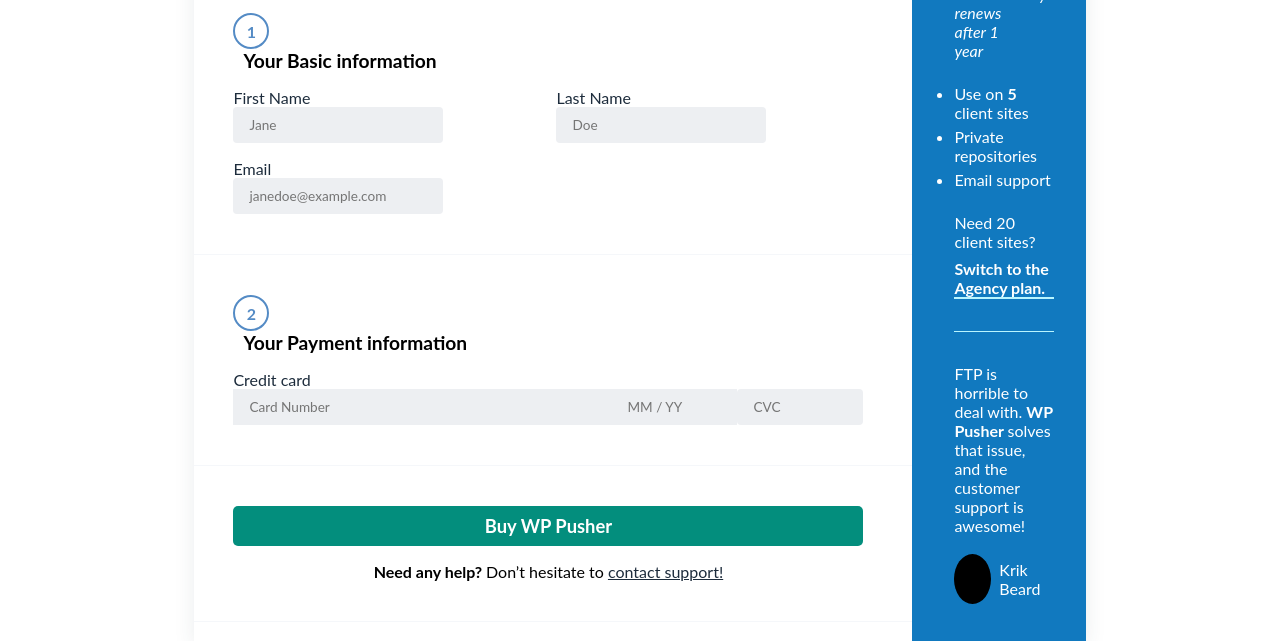
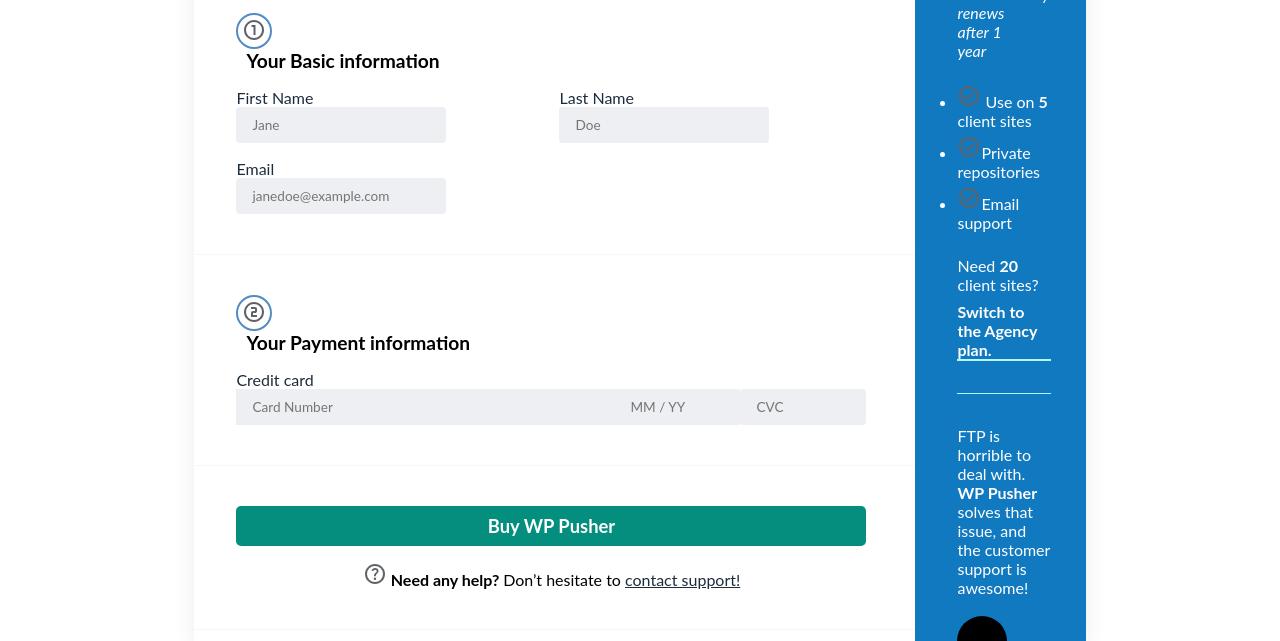
Before and after one commit to Fadayini-Priscilla/AltSchool, a plain HTML site: page css/index 5.html in a window 1280 px wide. Shown: the part 249-890 px from the top of the page. Drawn offline with Linux system fonts and the light colour scheme.

Commit message:
Update index 5.html

```diff
--- a/css/index 5.html
+++ b/css/index 5.html
@@ -5,6 +5,7 @@
     <meta name="viewport" content="width=device-width, initial-scale=1.0" />
     <title>Assignment 5</title>
     <link rel="stylesheet" href="./styles/assignment5.css" />
+    <link rel="stylesheet" href="https://fonts.googleapis.com/icon?family=Material+Icons" />
   </head>
   <body>
     <!-- Navigation section -->
@@ -45,7 +46,7 @@
           <div class="form-section">
             <div class="step-section">
               <div class="count">
-                <p>1</p>
+                <p><svg xmlns="http://www.w3.org/2000/svg" height="24px" viewBox="0 -960 960 960" width="24px" fill="#5f6368"><path d="M480-80q-83 0-156-31.5T197-197q-54-54-85.5-127T80-480q0-83 31.5-156T197-763q54-54 127-85.5T480-880q83 0 156 31.5T763-763q54 54 85.5 127T880-480q0 83-31.5 156T763-197q-54 54-127 85.5T480-80Zm0-80q134 0 227-93t93-227q0-134-93-227t-227-93q-134 0-227 93t-93 227q0 134 93 227t227 93Zm0-320Zm-20 200h80v-400H380v80h80v320Z"/></svg> </p>
               </div>
               <p class="title">Your Basic information</p>
             </div>
@@ -75,7 +76,7 @@
           <div class="form-section">
             <div class="step-section">
               <div class="count">
-                <p>2</p>
+                <p><svg xmlns="http://www.w3.org/2000/svg" height="24px" viewBox="0 -960 960 960" width="24px" fill="#5f6368"><path d="M480-80q-83 0-156-31.5T197-197q-54-54-85.5-127T80-480q0-83 31.5-156T197-763q54-54 127-85.5T480-880q83 0 156 31.5T763-763q54 54 85.5 127T880-480q0 83-31.5 156T763-197q-54 54-127 85.5T480-80Zm0-80q134 0 227-93t93-227q0-134-93-227t-227-93q-134 0-227 93t-93 227q0 134 93 227t227 93Zm0-320ZM360-280h240v-80H440v-80h80q33 0 56.5-23.5T600-520v-80q0-33-23.5-56.5T520-680H360v80h160v80h-80q-33 0-56.5 23.5T360-440v160Z"/></svg></p>
               </div>
               <p class="title">Your Payment information</p>
             </div>
@@ -107,6 +108,7 @@
           <div class="form-section purchase">
             <button class="btn submit-btn" type="button">Buy WP Pusher</button>
             <p>
+              <svg xmlns="http://www.w3.org/2000/svg" height="24px" viewBox="0 -960 960 960" width="24px" fill="#5f6368"><path d="M478-240q21 0 35.5-14.5T528-290q0-21-14.5-35.5T478-340q-21 0-35.5 14.5T428-290q0 21 14.5 35.5T478-240Zm-36-154h74q0-33 7.5-52t42.5-52q26-26 41-49.5t15-56.5q0-56-41-86t-97-30q-57 0-92.5 30T342-618l66 26q5-18 22.5-39t53.5-21q32 0 48 17.5t16 38.5q0 20-12 37.5T506-526q-44 39-54 59t-10 73Zm38 314q-83 0-156-31.5T197-197q-54-54-85.5-127T80-480q0-83 31.5-156T197-763q54-54 127-85.5T480-880q83 0 156 31.5T763-763q54 54 85.5 127T880-480q0 83-31.5 156T763-197q-54 54-127 85.5T480-80Zm0-80q134 0 227-93t93-227q0-134-93-227t-227-93q-134 0-227 93t-93 227q0 134 93 227t227 93Zm0-320Z"/></svg>
               <b> Need any help? </b>
               Don’t hesitate to
               <a href=""> contact support! </a>
@@ -130,17 +132,18 @@
           <div>
             <ul class="benefits">
               <li>
+                <svg xmlns="http://www.w3.org/2000/svg" height="24px" viewBox="0 -960 960 960" width="24px" fill="#5f6368"><path d="m424-296 282-282-56-56-226 226-114-114-56 56 170 170Zm56 216q-83 0-156-31.5T197-197q-54-54-85.5-127T80-480q0-83 31.5-156T197-763q54-54 127-85.5T480-880q83 0 156 31.5T763-763q54 54 85.5 127T880-480q0 83-31.5 156T763-197q-54 54-127 85.5T480-80Zm0-80q134 0 227-93t93-227q0-134-93-227t-227-93q-134 0-227 93t-93 227q0 134 93 227t227 93Zm0-320Z"/></svg>
                 Use on
                 <b> 5 </b>
                 client sites
               </li>
-              <li>Private repositories</li>
-              <li>Email support</li>
+              <li><svg xmlns="http://www.w3.org/2000/svg" height="24px" viewBox="0 -960 960 960" width="24px" fill="#5f6368"><path d="m424-296 282-282-56-56-226 226-114-114-56 56 170 170Zm56 216q-83 0-156-31.5T197-197q-54-54-85.5-127T80-480q0-83 31.5-156T197-763q54-54 127-85.5T480-880q83 0 156 31.5T763-763q54 54 85.5 127T880-480q0 83-31.5 156T763-197q-54 54-127 85.5T480-80Zm0-80q134 0 227-93t93-227q0-134-93-227t-227-93q-134 0-227 93t-93 227q0 134 93 227t227 93Zm0-320Z"/></svg>Private repositories</li>
+              <li><svg xmlns="http://www.w3.org/2000/svg" height="24px" viewBox="0 -960 960 960" width="24px" fill="#5f6368"><path d="m424-296 282-282-56-56-226 226-114-114-56 56 170 170Zm56 216q-83 0-156-31.5T197-197q-54-54-85.5-127T80-480q0-83 31.5-156T197-763q54-54 127-85.5T480-880q83 0 156 31.5T763-763q54 54 85.5 127T880-480q0 83-31.5 156T763-197q-54 54-127 85.5T480-80Zm0-80q134 0 227-93t93-227q0-134-93-227t-227-93q-134 0-227 93t-93 227q0 134 93 227t227 93Zm0-320Z"/></svg>Email support</li>
             </ul>
           </div>
 
           <div class="request">
-            <p>Need 20 client sites?</p>
+            <p>Need <b>20</b> client sites?</p>
             <a href="#"> Switch to the Agency plan. </a>
           </div>
 
@@ -151,7 +154,7 @@
               solves that issue, and the customer support is awesome!
             </p>
 
-            <div class="user flex items-center">
+            <div class="user">
               <div class="avatar"></div>
               <span>Krik Beard</span>
             </div>
```
